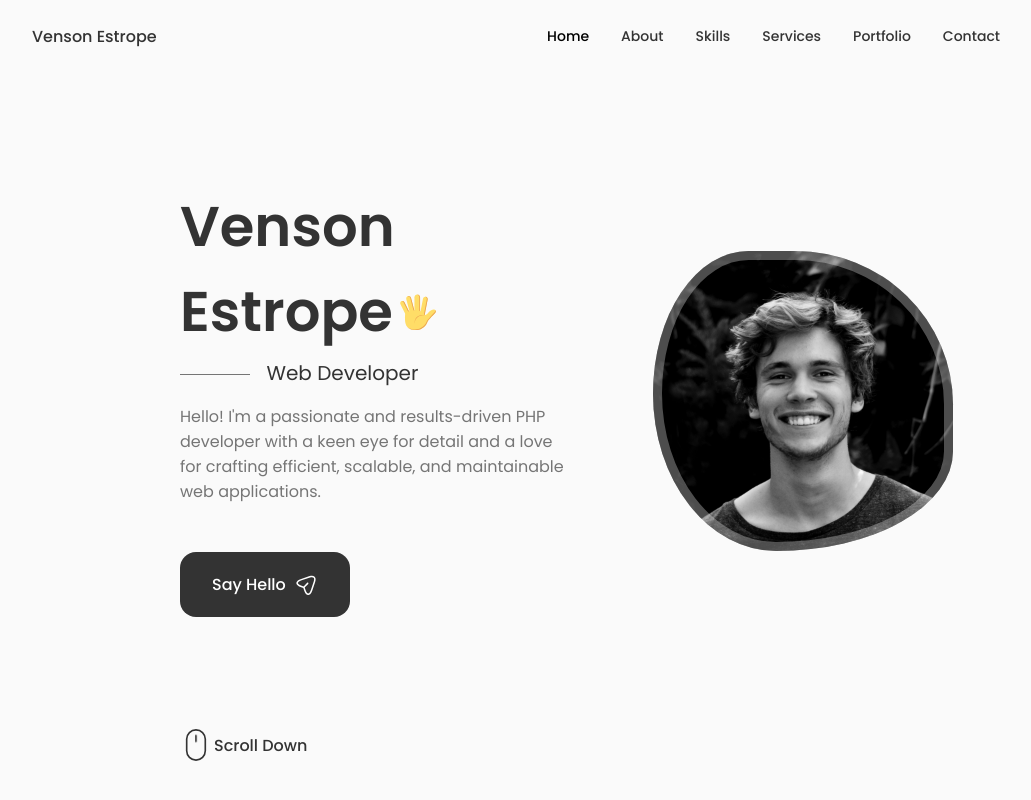
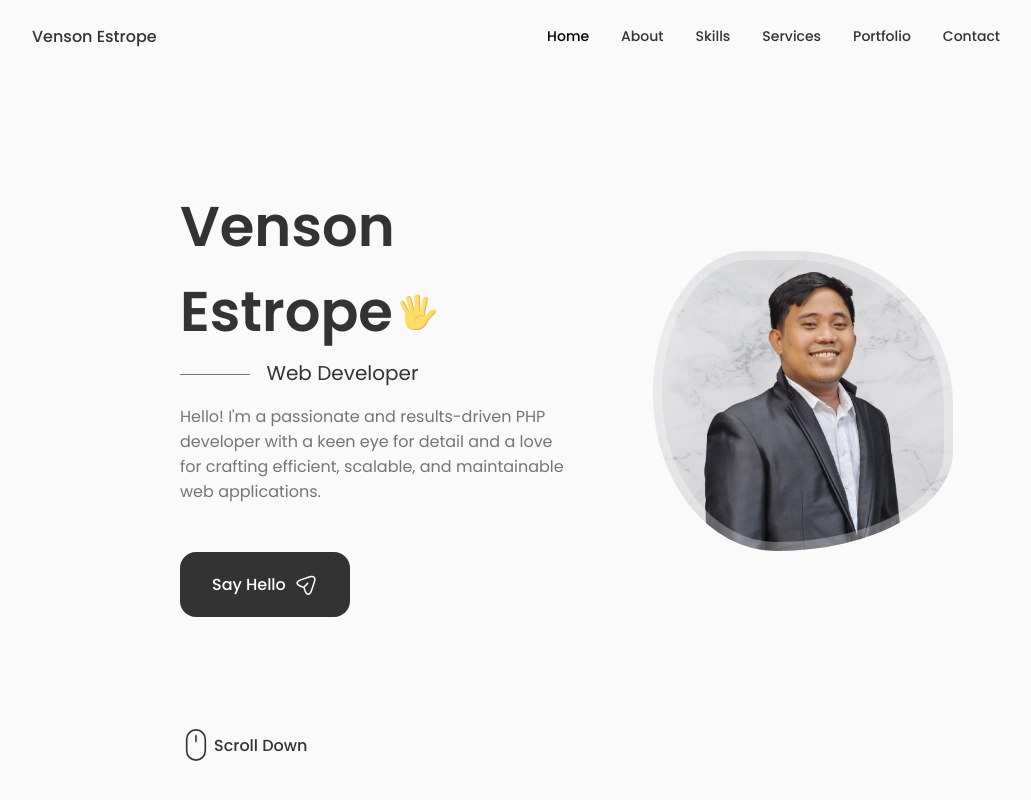
Before and after one commit to Awtsuuu13/venson-estrope, a React app: page / in a window 1280 px wide. Shown: the top 800 px of the page, without its empty margins (124-1155 px from the left). Built offline with nearby package versions, Linux system fonts and the light colour scheme; the HTML template or start-up script is replaced by a standard one.

Commit message:
Changes In Profile Pic

```diff
--- a/src/components/home/home.css
+++ b/src/components/home/home.css
@@ -59,7 +59,7 @@
 }
 
 .home__img {
-    background: url(../../assets/profile.jpg);
+    background: url(../../assets/venson.jpg);
     background-repeat: no-repeat;
     background-position: center;
     background-size: cover;
```
